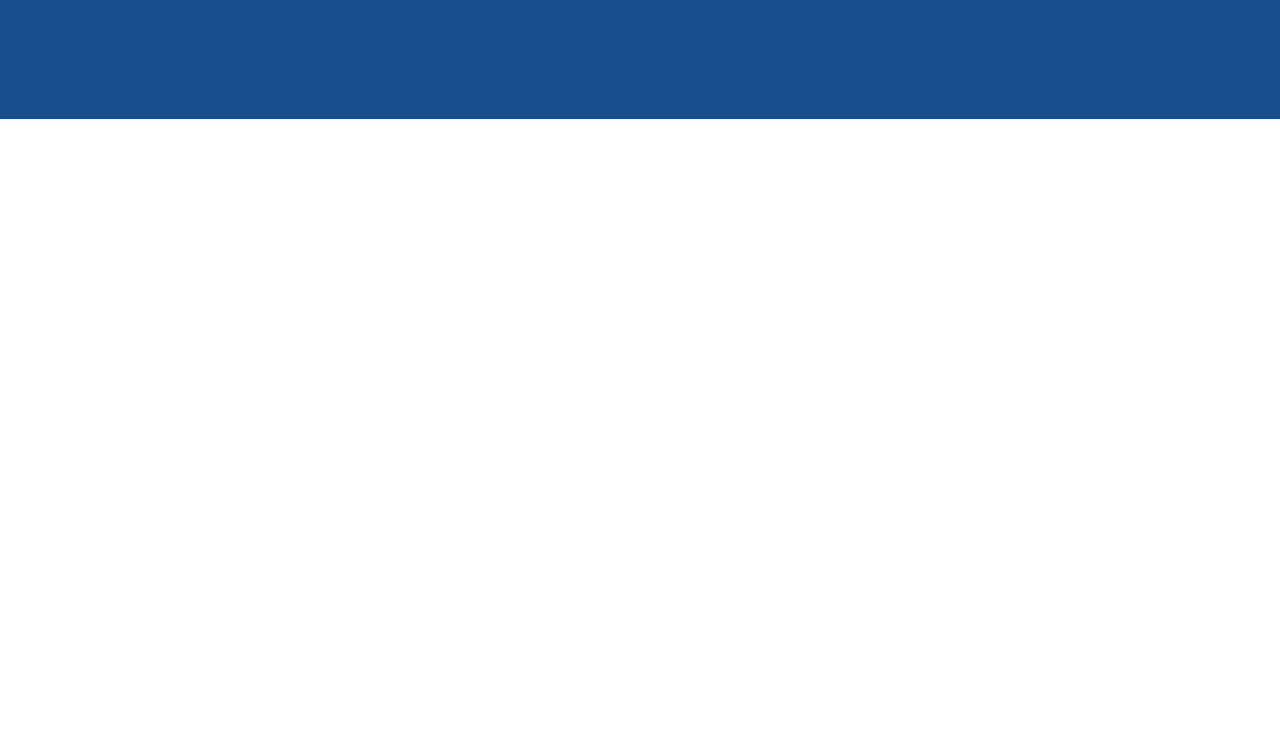
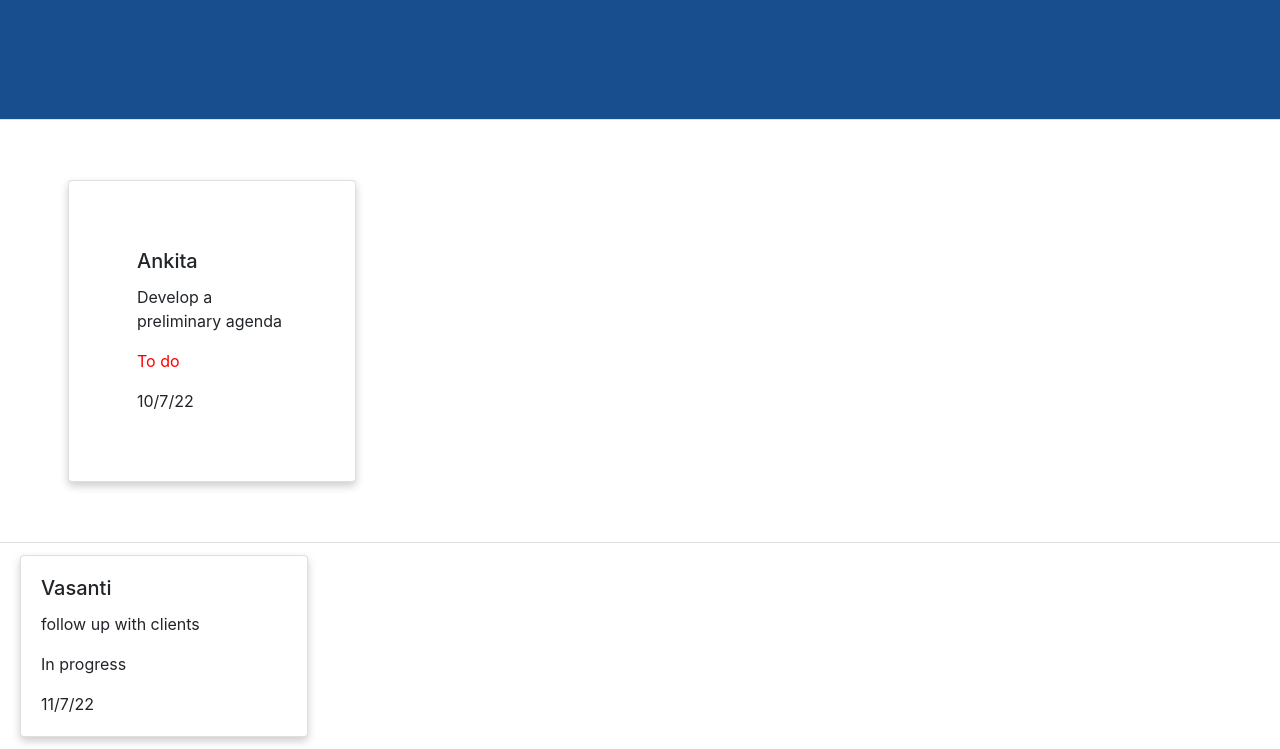
Before and after one commit to ank1111-dev/Form, a plain HTML site: page index.html in a window 1280 px wide. Shown: the part 572-1321 px from the top of the page. Before the commit the page ends 800 px from the top, so only its background shows below. Drawn offline with nearby package versions, Linux system fonts and the light colour scheme.

Commit message:
Added wireframe in wireframe folder

```diff
--- a/index.html
+++ b/index.html
@@ -160,6 +160,40 @@
           </div>
         </div>
       </div>
+
+      <ul class="list-group list-group-flush">
+        <li class="list-group-item ">
+          <div class="card m-5 p-5" style="width: 18rem;">
+            <div class="card-body">
+              <h5 class="card-title">Ankita</h5>
+              <p class="card-text">Develop a preliminary agenda</p>
+              <p class="card-text" style="color: red">To do</p>
+              <p class="card-text">10/7/22</p>
+            </div>
+          </div>
+        </li>
+        <li class="list-group-item">
+          <div class="card" style="width: 18rem;">
+            <div class="card-body">
+              <h5 class="card-title">Vasanti</h5>
+              <p class="card-text">follow up with clients</p>
+              <p class="card-text style="color: green">In progress</p>
+              <p class="card-text">11/7/22</p>
+            </div>
+          </div>
+        </li>
+
+
+
+
+
+
+
+
+
+
+
+      </div>
     </div>
 
 
```
Also changed, not shown: Wireframe/Capture1.JPG (added), Wireframe/Capture2.JPG (added).
